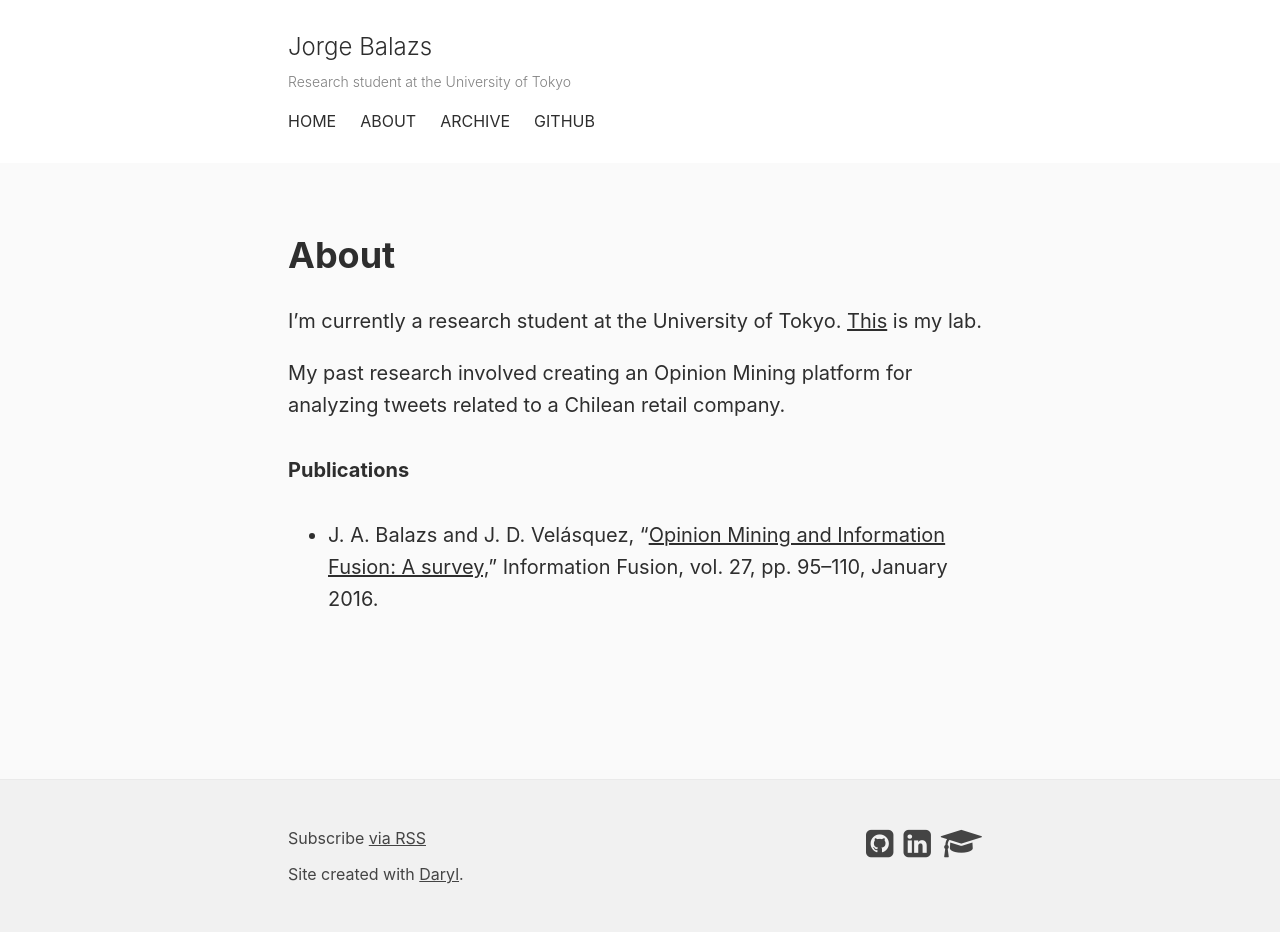
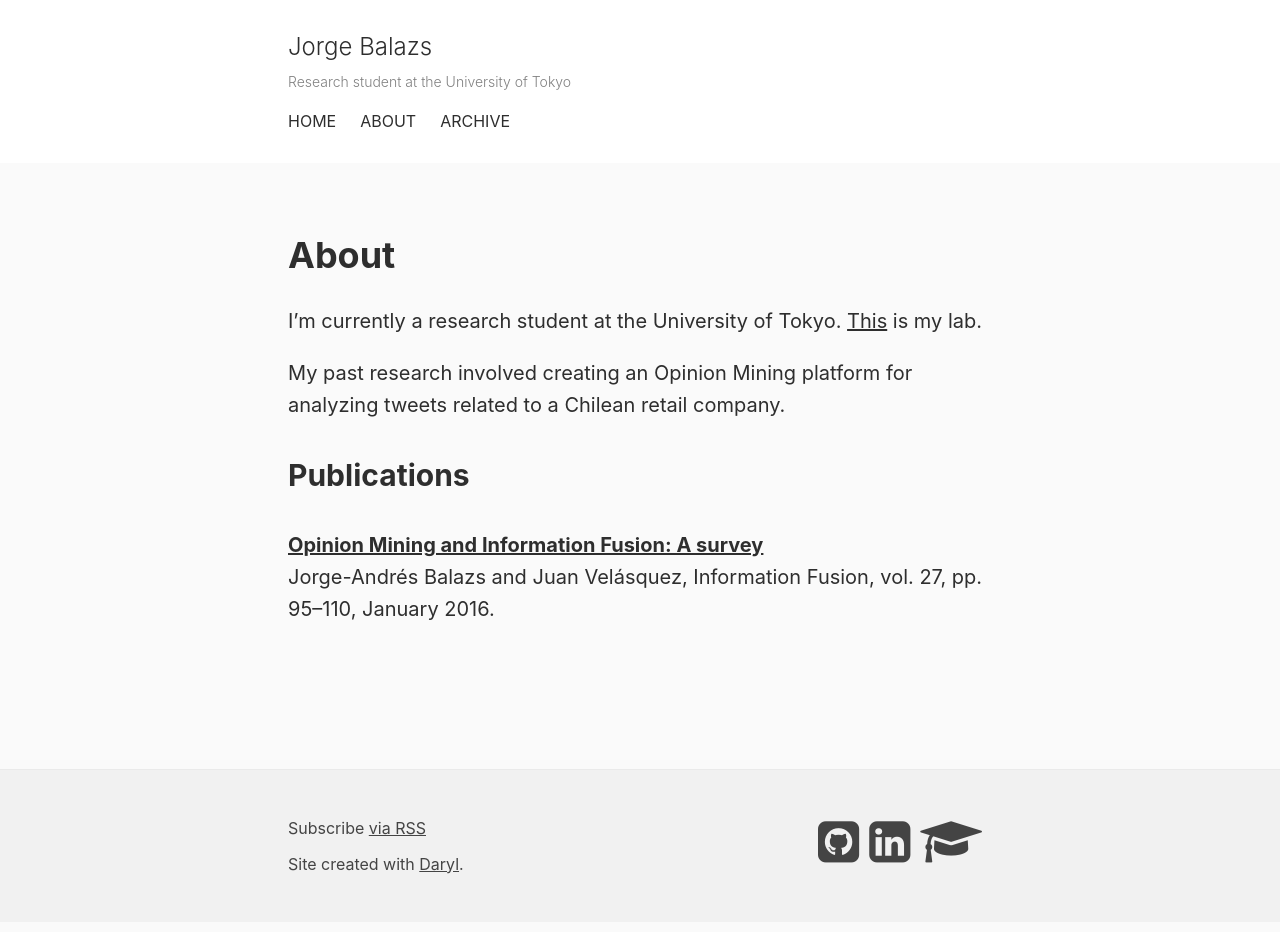
Before and after one commit to jabalazs/jabalazs.github.io, a Jekyll site: the page built from about.md, in a window 1280 px wide. Built offline with Jekyll 4.4.1, drawn with Linux system fonts in a browser that asks for light colours; nearby versions of some CDN libraries.

Commit message:
Change footer icon size, change publications' section formatting

```diff
--- a/_includes/footer.html
+++ b/_includes/footer.html
@@ -7,21 +7,21 @@
 
     <li class="social">
         <a target="_blank" href="https://scholar.google.com/citations?user=Iqr7zaQAAAAJ&hl=en&oi=sra" class="btn btn-primary">
-          <i class="fa fa-graduation-cap fa-2x" title="Google Scholar Profile" aria-hidden="true"></i>
+          <i class="fa fa-graduation-cap fa-3x" title="Google Scholar Profile" aria-hidden="true"></i>
           <span class="sr-only">Google Scholar Profile</span>
         </a>
     </li>
 
     <li class="social">
         <a target="_blank" href="https://cl.linkedin.com/in/jorge-balazs-thenot-7b971443" class="btn btn-primary">
-          <i class="fa fa-linkedin-square fa-2x" title="LinkedIn Profile" aria-hidden="true"></i>
+          <i class="fa fa-linkedin-square fa-3x" title="LinkedIn Profile" aria-hidden="true"></i>
           <span class="sr-only">LinkedIn Profile</span>
         </a>
     </li>
 
     <li class="social">
         <a target="_blank" href="https://github.com/jabalazs" class="btn btn-primary">
-          <i class="fa fa-github-square fa-2x" title="Github Profile" aria-hidden="true"></i>
+          <i class="fa fa-github-square fa-3x" title="Github Profile" aria-hidden="true"></i>
           <span class="sr-only">Github Profile</span>
         </a>
     </li>
--- a/_includes/header.html
+++ b/_includes/header.html
@@ -15,7 +15,6 @@
                 {% endif %}
                 {% endunless %}
             {% endfor %}
-            <a href="https://github.com/jabalazs/">GitHub</a>
         </nav>
 
     </div> <!-- .wrapper -->
--- a/_sass/_global.scss
+++ b/_sass/_global.scss
@@ -30,7 +30,7 @@ ul.social_icons, li.social {
     margin-top:0px;
     padding-left:5px;
     padding-right:5px;
-    max-width:50%;
+    max-width:100%;
     list-style: none;
     float:right;
     text-decoration:none;
--- a/about.md
+++ b/about.md
@@ -10,6 +10,11 @@ is my lab.
 My past research involved creating an Opinion Mining
 platform for analyzing tweets related to a Chilean retail company.
 
-##### Publications
-- J. A. Balazs and J. D. Velásquez, “<a href="http://dx.doi.org/10.1016/j.inffus.2015.06.002">Opinion Mining and Information Fusion: A survey,</a>”
-Information Fusion, vol. 27, pp. 95–110, January 2016.
+### Publications
+<div>
+    <a target="_blank" href="http://dx.doi.org/10.1016/j.inffus.2015.06.002">
+        <strong>Opinion Mining and Information Fusion: A survey</strong>
+    </a>
+<br>
+Jorge-Andrés Balazs and Juan Velásquez, Information Fusion, vol. 27, pp. 95–110, January 2016.
+</div>
```
